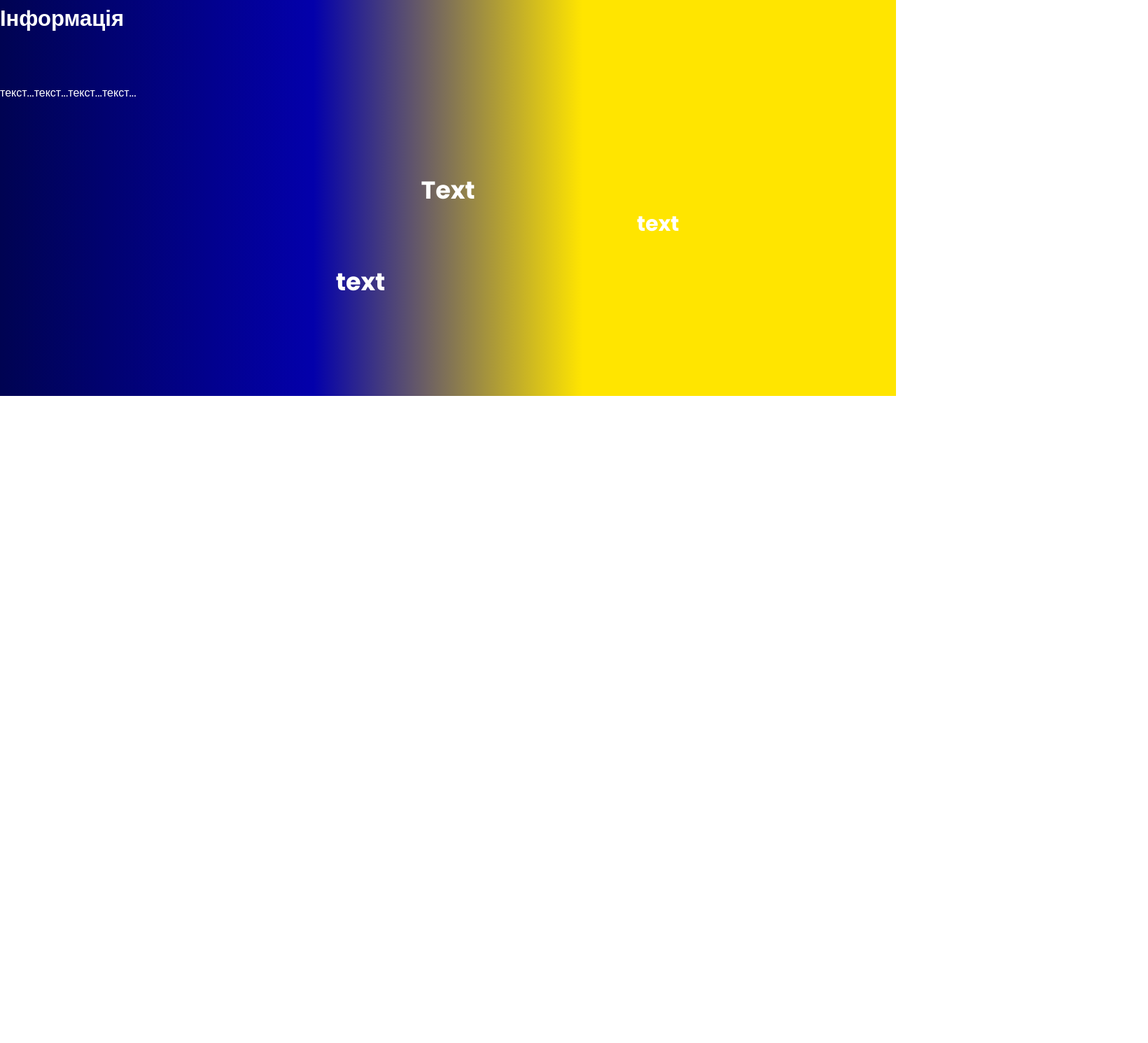
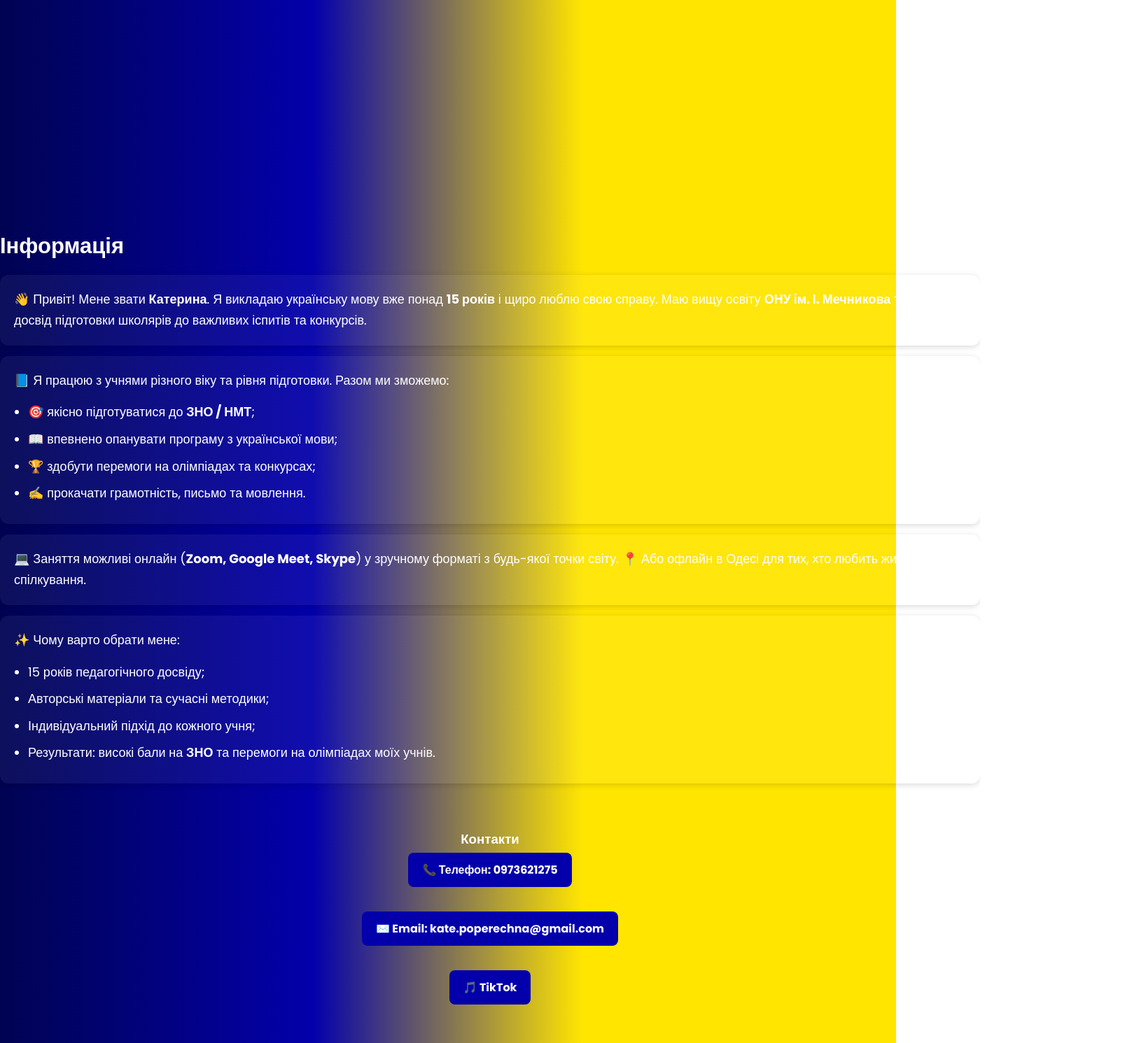
Before and after one commit to Maxim90210/repetitorwebsite, a plain HTML site: page index.html in a window 1280 px wide. Shown: the part 933-2424 px from the top of the page at 70% size, 1640 px wide, since content can reach past the window. Before the commit the page ends 1499 px from the top, so only its background shows below. Drawn offline with Linux system fonts and the light colour scheme.

Commit message:
Update index.html

```diff
--- a/index.html
+++ b/index.html
@@ -103,14 +103,20 @@
       }
 
       .hero {
-        padding-bottom: 100px;
+        min-height: 100vh;
+        display: flex;
+        justify-content: center;
+        align-items: center;
         position: relative;
         z-index: 1;
+        text-align: center;
+        flex-wrap: wrap;
+        gap: 20px;
       }
 
       .hero--info {
-        width: 530px;
-        padding-top: 50px;
+        max-width: 600px;
+        padding: 20px;
       }
 
       .hero--info h2 {
@@ -145,9 +151,36 @@
       }
 
       .hero img {
-        position: absolute;
-        top: -170px;
-        right: 0;
+        max-width: 400px;
+        height: auto;
+        position: static;
+      }
+
+      /* адаптивність */
+      @media (max-width: 768px) {
+        .container {
+          width: 100%;
+          padding: 0 15px;
+        }
+
+        .hero {
+          flex-direction: column;
+          text-align: center;
+          padding: 40px 0;
+        }
+
+        .hero img {
+          max-width: 80%;
+          margin-top: 20px;
+        }
+
+        .hero--info h1 {
+          font-size: 32px;
+        }
+
+        .hero--info h2 {
+          font-size: 22px;
+        }
       }
 
       /* модальне вікно */
@@ -290,18 +323,35 @@
       html {
         scroll-behavior: smooth;
       }
+
+      .contact-btn {
+        display: inline-block;
+        background: #0300ab;
+        color: #fff;
+        padding: 12px 20px;
+        margin: 5px 0;
+        border-radius: 8px;
+        text-decoration: none;
+        font-weight: 600;
+        transition: transform 0.3s;
+      }
+
+      .contact-btn:hover {
+        transform: scale(1.1);
+        background: #1100ff;
+      }
     </style>
   </head>
 
   <body>
     <div class="wrapper">
       <header class="container">
-        <span class="logo"><img src="img" alt=""></span>
+        <span class="logo"><img src=".img/Дизайн без назви.png" alt=""></span>
         <nav>
           <ul>
             <li class="active"><a href="#">Головна сторінка</a></li>
             <li><a href="#info">Про мене</a></li>
-            <li><a href="#news">Новини</a></li>
+            <li><a href="#contacts">Контакти</a></li>
             <button class="btn btn-blue" id="openModal">Консультація</button>
           </ul>
         </nav>
@@ -316,29 +366,77 @@
             Записатися на консультацію
           </button>
         </div>
-        <img src="img/86ed99e3-18bd-494b-8299-3b96311c8ade_20250813_191854_0000.png" alt="" />
+        <img src=".img/86ed99e3-18bd-494b-8299-3b96311c8ade_20250813_191854_0000.png" alt="" />
       </div>
 
-      <!-- Секція Інформація -->
-      <div class="div container trending" id="info">
-        <h3>Інформація</h3>
-        <div class="games">
-          <div class="block"><span>текст...</span></div>
-          <div class="block"><span>текст...</span></div>
-          <div class="block"><span>текст...</span></div>
-          <div class="block"><span>текст...</span></div>
-        </div>
-      </div>
+<!-- Секція Інформація -->
+<div class="container trending info-section" id="info">
+  <h3>Інформація</h3>
 
-      <!-- Секція Новини -->
-      <div class="container big-text" id="news">
-        <p>Text</p>
-        <div class="container banner">
-          <h3>text</h3>
-          <p>text</p>
-          <img src="" alt="" />
-        </div>
-      </div>
+  <div class="info-block">
+    <p>👋 Привіт! Мене звати <strong>Катерина</strong>.
+    Я викладаю українську мову вже понад <b>15 років</b> і щиро люблю свою справу.
+    Маю вищу освіту <b>ОНУ ім. І. Мечникова</b> та великий досвід підготовки школярів до важливих іспитів та конкурсів.</p>
+  </div>
+
+  <div class="info-block">
+    <p>📘 Я працюю з учнями різного віку та рівня підготовки. Разом ми зможемо:</p>
+    <ul>
+      <li>🎯 якісно підготуватися до <b>ЗНО / НМТ</b>;</li>
+      <li>📖 впевнено опанувати програму з української мови;</li>
+      <li>🏆 здобути перемоги на олімпіадах та конкурсах;</li>
+      <li>✍️ прокачати грамотність, письмо та мовлення.</li>
+    </ul>
+  </div>
+
+  <div class="info-block">
+    <p>💻 Заняття можливі онлайн (<b>Zoom, Google Meet, Skype</b>) у зручному форматі з будь-якої точки світу.
+    📍 Або офлайн в Одесі для тих, хто любить живе спілкування.</p>
+  </div>
+
+  <div class="info-block">
+    <p>✨ Чому варто обрати мене:</p>
+    <ul>
+      <li>15 років педагогічного досвіду;</li>
+      <li>Авторські матеріали та сучасні методики;</li>
+      <li>Індивідуальний підхід до кожного учня;</li>
+      <li>Результати: високі бали на <b>ЗНО</b> та перемоги на олімпіадах моїх учнів.</li>
+    </ul>
+  </div>
+</div>
+
+<style>
+  .info-section {
+    line-height: 1.7;
+    font-size: 18px;
+  }
+
+  .info-block {
+    background: rgba(255,255,255,0.05);
+    padding: 20px;
+    margin: 15px 0;
+    border-radius: 12px;
+    box-shadow: 0 2px 8px rgba(0,0,0,0.15);
+  }
+
+  .info-block ul {
+    margin: 15px 0 0 20px;
+  }
+
+  .info-block li {
+    margin-bottom: 8px;
+  }
+</style>
+
+
+      <!-- Секція Контакти -->
+<div class="container" id="contacts" style="padding:50px 0; text-align:center;">
+  <h3>Контакти</h3>
+  <a class="contact-btn" href="tel:0973621275">📞 Телефон: 0973621275</a><br><br>
+  <a class="contact-btn" href="mailto:kate.poperechna@gmail.com">✉️ Email: kate.poperechna@gmail.com</a><br><br>
+  <a class="contact-btn" href="https://www.tiktok.com/@promovu2020?_t=ZM-8zHc1y3K6NC&_r=1" target="_blank">🎵 TikTok</a>
+</div>
+
     </div>
 
     <!-- Модальне вікно -->
```
